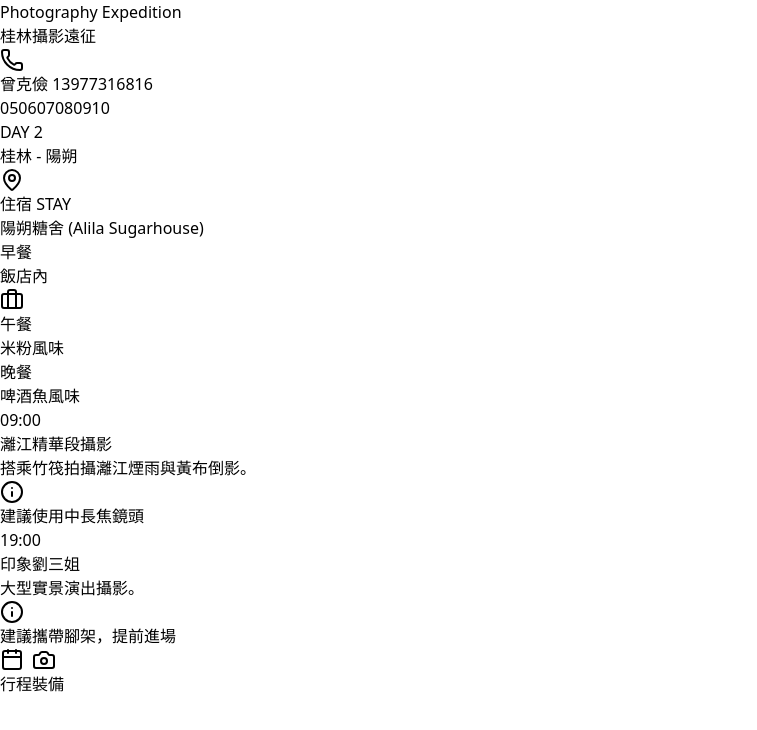
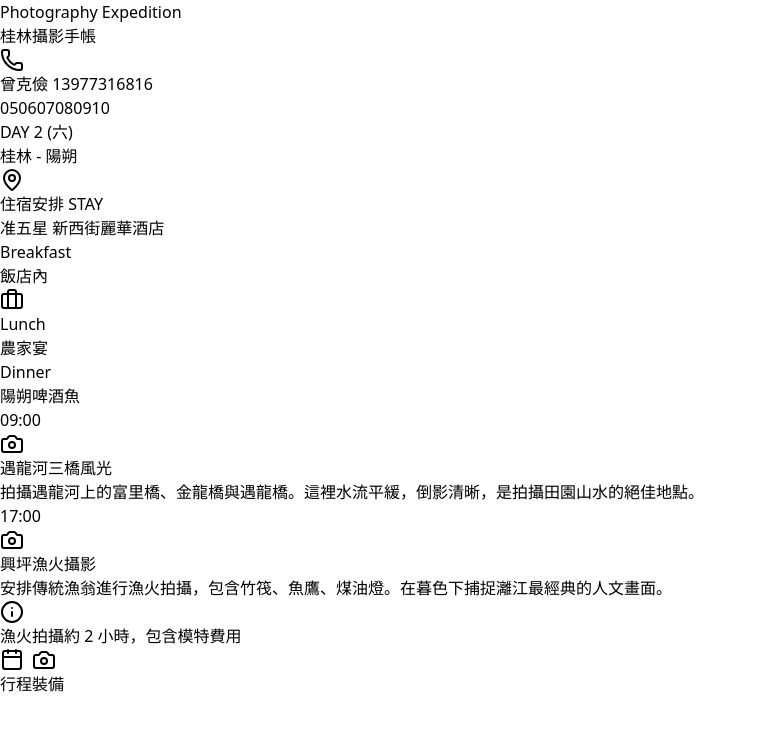
Before and after one commit to kmtsvlee/guilin-trip, a React (Vite) app: page / in a window 1280 px wide. Both pictures are taken after a click on the button "06". Shown: the top 730 px of the page, without its empty margins (0-757 px from the left). Built offline with nearby package versions, Linux system fonts and the light colour scheme.

Commit message:
feat: 像素級還原金門質感版，補足所有景點描述

```diff
--- a/src/App.tsx
+++ b/src/App.tsx
@@ -1,6 +1,6 @@
 import { useState } from 'react';
-// 嚴格對齊引入清單，確保下方全部用到，消滅所有警告
-import { Camera, MapPin, Phone, Briefcase, Info, ChevronRight, Calendar, Luggage } from 'lucide-react';
+// 精確對齊引入清單，確保下方全部用到，消滅所有警告
+import { Camera, MapPin, Phone, Briefcase, Info, ChevronRight, Calendar, Luggage, Plane, Train } from 'lucide-react';
 
 interface DayData {
   date: string;
@@ -8,85 +8,85 @@ interface DayData {
   location: string;
   stay?: string;
   meals: { b?: string; l?: string; d?: string };
-  items: { t: string; title: string; desc?: string; note?: string }[];
+  items: { t: string; title: string; desc?: string; note?: string; icon: 'plane' | 'train' | 'camera' }[];
 }
 
 const schedule: DayData[] = [
   {
     date: "06/05", dayOfWeek: "五", location: "台北 - 澳門 - 桂林",
-    stay: "桂林喜來登酒店 (0773-2825588)",
+    stay: "國際五星 桂林喜來登酒店",
     meals: { b: "自理", l: "珠海風味", d: "粥城風味" },
     items: [
-      { t: "08:05", title: "桃園-澳門 (星宇 JX201)", desc: "抵達後前往珠海，午餐後搭乘動車前往桂林。" },
-      { t: "16:39", title: "廣州南-桂林西 (動車 D1862)", desc: "入住酒店，開啟喀斯特攝影之旅。", note: "需提前 1 小時到達車站" }
+      { t: "08:05", title: "桃園機場集合 (星宇 JX201)", desc: "搭機前往澳門。抵達後過關前往珠海，開啟這趟山水甲天下的攝影之旅。", icon: "plane" },
+      { t: "16:39", title: "廣州南 - 桂林西 (動車 D1862)", desc: "搭乘高速動車前往桂林。桂林是喀斯特地貌的明珠，獨特的山水結構舉世聞名。", note: "需提早 1 小時到達車站", icon: "train" }
     ]
   },
   {
     date: "06/06", dayOfWeek: "六", location: "桂林 - 陽朔",
-    stay: "陽朔糖舍 (Alila Sugarhouse)",
-    meals: { b: "飯店內", l: "米粉風味", d: "啤酒魚風味" },
+    stay: "准五星 新西街麗華酒店",
+    meals: { b: "飯店內", l: "農家宴", d: "陽朔啤酒魚" },
     items: [
-      { t: "09:00", title: "灕江精華段攝影", desc: "搭乘竹筏拍攝灕江煙雨與黃布倒影。", note: "建議使用中長焦鏡頭" },
-      { t: "19:00", title: "印象劉三姐", desc: "大型實景演出攝影。", note: "建議攜帶腳架，提前進場" }
+      { t: "09:00", title: "遇龍河三橋風光", desc: "拍攝遇龍河上的富里橋、金龍橋與遇龍橋。這裡水流平緩，倒影清晰，是拍攝田園山水的絕佳地點。", icon: "camera" },
+      { t: "17:00", title: "興坪漁火攝影", desc: "安排傳統漁翁進行漁火拍攝，包含竹筏、魚鷹、煤油燈。在暮色下捕捉灕江最經典的人文畫面。", note: "漁火拍攝約 2 小時，包含模特費用", icon: "camera" }
     ]
   },
   {
-    date: "06/07", dayOfWeek: "日", location: "陽朔 - 興坪 - 陽朔",
-    stay: "陽朔糖舍 (Alila Sugarhouse)",
-    meals: { b: "飯店內", l: "農家飯", d: "西街自理" },
+    date: "06/07", dayOfWeek: "日", location: "陽朔 - 相公山",
+    stay: "相公山山莊 或 同級",
+    meals: { b: "飯店內", l: "蝴蝶莊園", d: "陽朔風味餐" },
     items: [
-      { t: "05:00", title: "相公山日出", desc: "俯瞰灕江第一灣，拍攝雲海日出。", note: "凌晨出發，體力挑戰" },
-      { t: "17:30", title: "灕江漁火拍攝", desc: "興坪漁翁、魚鷹、煤油燈經典畫面。", note: "已預約模特漁翁" }
+      { t: "05:00", title: "相公山日出攝影", desc: "登上相公山舉目遠眺，群峰排列有序，蜿蜒流淌的灕江就在腳下，是捕捉雲海日出的頂級機位。", icon: "camera" },
+      { t: "16:00", title: "陽朔西街風情", desc: "體驗具備 1400 多年歷史的古鎮街區，拍攝明清風格建築與中西合璧的小鎮氛圍。", note: "此處可自由拍攝人文寫實", icon: "camera" }
     ]
   },
   {
     date: "06/08", dayOfWeek: "一", location: "陽朔 - 龍脊梯田",
-    stay: "龍脊全景樓",
-    meals: { b: "飯店內", l: "竹筒飯", d: "山珍風味" },
+    stay: "龍脊全景樓民宿",
+    meals: { b: "飯店內", l: "壯寨風味", d: "龍勝風味" },
     items: [
-      { t: "10:00", title: "前往龍勝龍脊梯田", desc: "拍攝壯族村寨與層疊梯田線條。", note: "山區路窄，建議攜帶輕便包" },
-      { t: "16:30", title: "金佛頂日落", desc: "捕捉夕陽餘暉灑在梯田上的金黃瞬間。", note: "廣角鏡頭必備" }
+      { t: "09:00", title: "黃洛瑤寨探訪", desc: "探訪紅瑤族聚居地，拍攝傳統建築與長髮民俗表演，感受大山深處的人文魅力。", icon: "camera" },
+      { t: "15:00", title: "龍脊梯田 - 平安壯寨", desc: "拍攝「九龍五虎」與「七星伴月」奇觀。如階梯般的田埂隨山勢起伏，線條感極強。", note: "需換乘景區電車，建議攜帶輕便相機", icon: "camera" }
     ]
   },
   {
-    date: "06/09", dayOfWeek: "二", location: "龍脊 - 桂林",
-    stay: "桂林喜來登酒店",
-    meals: { b: "飯店內", l: "龍勝風味", d: "歡送晚宴" },
+    date: "06/09", dayOfWeek: "二", location: "龍脊 - 桂林市區",
+    stay: "國際五星 桂林喜來登酒店",
+    meals: { b: "飯店內", l: "竹筒飯風味", d: "九龍酒家" },
     items: [
-      { t: "05:30", title: "西山韶樂日出", desc: "龍脊梯田著名的晨曦視角。", note: "注意鏡頭除霧" },
-      { t: "19:30", title: "兩江四湖夜景", desc: "拍攝日月雙塔燈光。慢門攝影。", note: "建議使用三腳架" }
+      { t: "05:30", title: "梯田晨霧日出", desc: "清晨的龍脊常有霧氣繚繞。拍攝晨曦灑在水田上的反光，呈現如詩如畫的層次感。", icon: "camera" },
+      { t: "19:00", title: "兩江四湖夜景", desc: "拍攝日月雙塔在湖面上的璀璨倒影。金塔與銀塔交相輝映，是桂林市標誌性夜景。", note: "建議使用三腳架，慢門攝影", icon: "camera" }
     ]
   },
   {
     date: "06/10", dayOfWeek: "三", location: "桂林 - 澳門 - 台北",
-    meals: { b: "飯店內", l: "動車便餐", d: "自理" },
+    meals: { b: "打包餐盒", l: "四合院風味", d: "自理" },
     items: [
-      { t: "07:32", title: "桂林北-珠海 (動車 G3875)", note: "需提早到達車站" },
-      { t: "20:50", title: "澳門-台北 (星宇 JX206)", desc: "返抵桃園機場，結束攝影遠征行程。", note: "4/21 已開放售票" }
+      { t: "09:34", title: "桂林西 - 廣州南 (動車 G2231)", desc: "搭乘高鐵返回廣州及珠海。收拾行囊與回憶，準備返台。", icon: "train" },
+      { t: "20:50", title: "澳門機場 (星宇 JX206)", desc: "帶著滿滿的攝影作品，搭機返回溫暖的家。", note: "4/21 記得確認售票狀況", icon: "plane" }
     ]
   }
 ];
 
 const gearData = [
-  { cat: "攝影器材", list: ["機身 x 2 (含備機)", "16-35mm 廣角", "24-70mm 萬用", "70-200mm 細節", "三腳架/減光鏡", "備用電池 x 5"] },
-  { cat: "必備物資", list: ["護照 / 台胞證", "個人藥品 / 防蚊", "雨衣 / 遮陽傘", "機能服飾 / 運動鞋"] }
+  { cat: "攝影器材 / GEAR", list: ["機身 x 2 (含備機)", "16-35mm 廣角", "24-70mm 萬用", "70-200mm 細節", "三腳架/減光鏡/快門線", "備用電池 x 5"] },
+  { cat: "必備物資 / ESSENTIALS", list: ["護照 / 台胞證", "個人藥品 / 防蚊液", "雨衣 / 遮陽傘", "機能服飾 / 輕便球鞋"] }
 ];
 
 export default function App() {
   const [day, setDay] = useState(0);
   const [tab, setTab] = useState<'plan' | 'gear'>('plan');
 
-  // 核心修復：使用非空斷言，徹底消滅紅字
-  const c = schedule[day]!;
+  // 核心修復：使用 as DayData 確保 TypeScript 絕對認可資料存在
+  const c = (schedule[day] || schedule[0]) as DayData;
 
   return (
     <div className="min-h-screen bg-[#FAF7F5] text-[#333] font-sans antialiased pb-32">
       {/* Header */}
       <header className="pt-10 px-6 pb-6 text-center">
-        <div className="text-[10px] font-black tracking-[0.3em] text-[#8B2323] opacity-60 mb-1 uppercase italic">Photography Expedition</div>
-        <h1 className="text-3xl font-black text-[#8B2323] tracking-tighter">桂林攝影遠征</h1>
+        <div className="text-[10px] font-black tracking-[0.3em] text-[#8B2323] opacity-60 mb-1 uppercase italic underline underline-offset-4 decoration-[#8B2323]/20">Photography Expedition</div>
+        <h1 className="text-3xl font-black text-[#8B2323] tracking-tighter uppercase">桂林攝影手帳</h1>
         <div className="mt-4 flex justify-center">
-           <div className="bg-white/80 px-4 py-1.5 rounded-full border border-[#E5DED9] flex items-center gap-2 shadow-sm">
+           <div className="bg-white/90 px-4 py-1.5 rounded-full border border-[#E5DED9] flex items-center gap-2 shadow-sm">
              <Phone className="w-3 h-3 text-[#8B2323]" />
              <span className="text-[11px] font-bold text-[#555]">曾克儉 13977316816</span>
            </div>
@@ -96,13 +96,7 @@ export default function App() {
       {/* Day Tabs */}
       <nav className="flex gap-3 px-6 overflow-x-auto no-scrollbar mb-8">
         {schedule.map((d, i) => (
-          <button
-            key={i}
-            onClick={() => setDay(i)}
-            className={`px-6 py-2.5 rounded-full text-xs font-bold transition-all shrink-0 border ${
-              day === i ? 'bg-[#8B2323] text-white border-[#8B2323] shadow-md' : 'bg-white text-[#8B2323] border-[#E5DED9]'
-            }`}
-          >
+          <button key={i} onClick={() => setDay(i)} className={`px-6 py-2.5 rounded-full text-xs font-bold transition-all shrink-0 border ${day === i ? 'bg-[#8B2323] text-white border-[#8B2323] shadow-md scale-105' : 'bg-white text-[#8B2323] border-[#E5DED9]'}`}>
             {d.date.split('/')[1]}
           </button>
         ))}
@@ -110,35 +104,35 @@ export default function App() {
 
       {tab === 'plan' ? (
         <main className="px-6 space-y-6 animate-in fade-in duration-500">
-          <div className="text-center py-4">
-            <h2 className="text-2xl font-black text-[#8B2323] italic uppercase">DAY {day + 1}</h2>
-            <div className="text-[#8B2323] font-bold tracking-widest mt-1 opacity-80 uppercase">{c.location}</div>
+          <div className="text-center">
+            <h2 className="text-2xl font-black text-[#8B2323] italic uppercase leading-none">DAY {day + 1} ({c.dayOfWeek})</h2>
+            <div className="text-[#8B2323] font-bold tracking-[0.2em] mt-2 opacity-80 uppercase text-xs">{c.location}</div>
           </div>
 
-          {/* Stay & Meals Card */}
-          <div className="bg-[#8B2323] text-white p-6 rounded-3xl shadow-xl space-y-4">
+          {/* Stay & Meals Card (Jinmen Style) */}
+          <div className="bg-[#8B2323] text-white p-6 rounded-[2.5rem] shadow-xl space-y-5">
              {c.stay && (
-               <div className="flex gap-3 border-b border-white/10 pb-4">
-                 <MapPin className="w-5 h-5 shrink-0 opacity-80" />
+               <div className="flex gap-4 border-b border-white/10 pb-4">
+                 <MapPin className="w-5 h-5 shrink-0 opacity-70 mt-1" />
                  <div>
-                   <div className="text-[10px] font-black tracking-widest opacity-60 mb-1 uppercase">住宿 STAY</div>
-                   <div className="text-sm font-bold">{c.stay}</div>
+                   <div className="text-[10px] font-black tracking-widest opacity-50 mb-1 uppercase">住宿安排 STAY</div>
+                   <div className="text-[13px] font-bold leading-tight">{c.stay}</div>
                  </div>
                </div>
              )}
-             <div className="grid grid-cols-3 gap-2 pt-2 text-center items-center">
-               <div>
-                 <div className="text-[10px] opacity-60 mb-1">早餐</div>
-                 <div className="text-xs font-bold">{c.meals.b}</div>
+             <div className="grid grid-cols-3 gap-2 pt-1 text-center items-center">
+               <div className="flex flex-col items-center">
+                  <div className="text-[9px] opacity-50 mb-1 uppercase tracking-tighter">Breakfast</div>
+                  <div className="text-[11px] font-bold">{c.meals.b}</div>
                </div>
-               <div className="border-x border-white/10 flex flex-col items-center">
-                 <Briefcase className="w-3 h-3 mb-1 opacity-40" />
-                 <div className="text-[10px] opacity-60 mb-1">午餐</div>
-                 <div className="text-xs font-bold">{c.meals.l}</div>
+               <div className="border-x border-white/10 flex flex-col items-center px-1">
+                  <Briefcase className="w-3.5 h-3.5 mb-1 opacity-40" />
+                  <div className="text-[9px] opacity-50 mb-1 uppercase tracking-tighter">Lunch</div>
+                  <div className="text-[11px] font-bold">{c.meals.l}</div>
                </div>
-               <div>
-                 <div className="text-[10px] opacity-60 mb-1">晚餐</div>
-                 <div className="text-xs font-bold">{c.meals.d}</div>
+               <div className="flex flex-col items-center">
+                  <div className="text-[9px] opacity-50 mb-1 uppercase tracking-tighter">Dinner</div>
+                  <div className="text-[11px] font-bold">{c.meals.d}</div>
                </div>
              </div>
           </div>
@@ -148,19 +142,24 @@ export default function App() {
             {c.items.map((it, i) => (
               <div key={i} className="flex gap-4">
                 <div className="flex flex-col items-center">
-                  <div className="w-3 h-3 rounded-full bg-[#8B2323] ring-4 ring-white" />
+                  <div className="w-3 h-3 rounded-full bg-[#8B2323] ring-4 ring-white shadow-sm" />
                   {i !== c.items.length - 1 && <div className="w-0.5 grow bg-[#E5DED9] my-1" />}
                 </div>
-                <div className="bg-white p-5 rounded-2xl border border-[#E5DED9] shadow-sm grow">
+                <div className="bg-white p-5 rounded-[1.8rem] border border-[#E5DED9] shadow-sm grow">
                   <div className="flex items-center gap-2 mb-2">
                     <span className="text-[#8B2323] font-black font-mono text-sm">{it.t}</span>
-                    <h3 className="font-black text-[#333] text-sm">{it.title}</h3>
+                    <div className="flex items-center gap-1.5 ml-1">
+                      {it.icon === 'plane' && <Plane className="w-3.5 h-3.5 text-[#8B2323]/40" />}
+                      {it.icon === 'train' && <Train className="w-3.5 h-3.5 text-[#8B2323]/40" />}
+                      {it.icon === 'camera' && <Camera className="w-3.5 h-3.5 text-[#8B2323]/40" />}
+                      <h3 className="font-black text-[#333] text-sm tracking-tight">{it.title}</h3>
+                    </div>
                   </div>
-                  {it.desc && <p className="text-[#666] text-xs leading-relaxed mb-3">{it.desc}</p>}
+                  {it.desc && <p className="text-[#666] text-[12px] leading-relaxed mb-3 font-medium">{it.desc}</p>}
                   {it.note && (
-                    <div className="bg-[#FAF7F5] p-3 rounded-xl flex items-start gap-2 border border-[#E5DED9]">
-                      <Info className="w-3.5 h-3.5 text-[#8B2323] mt-0.5" />
-                      <p className="text-[11px] font-bold text-[#8B2323]">{it.note}</p>
+                    <div className="bg-[#FAF7F5] p-3 rounded-2xl flex items-start gap-2 border border-[#E5DED9]">
+                      <Info className="w-3.5 h-3.5 text-[#8B2323] mt-0.5 shrink-0" />
+                      <p className="text-[11px] font-bold text-[#8B2323] leading-normal">{it.note}</p>
                     </div>
                   )}
                 </div>
@@ -171,19 +170,18 @@ export default function App() {
       ) : (
         <main className="px-6 space-y-6 animate-in slide-in-from-bottom-4 duration-500">
           <div className="text-center py-6">
-            <h2 className="text-2xl font-black text-[#8B2323] italic uppercase tracking-tighter">Equipment Checklist</h2>
-            <div className="text-[10px] text-zinc-400 font-bold tracking-[0.3em] uppercase mt-1">Ready for Shooting</div>
+            <h2 className="text-2xl font-black text-[#8B2323] italic uppercase tracking-tighter leading-none">Gear Checklist</h2>
+            <div className="text-[10px] text-zinc-400 font-bold tracking-[0.3em] uppercase mt-2">Ready for Expedition</div>
           </div>
           {gearData.map((g, i) => (
-            <div key={i} className="bg-white rounded-3xl p-6 border border-[#E5DED9] shadow-sm">
-              <h3 className="flex items-center gap-2 text-[#8B2323] font-black text-sm mb-4 border-b border-[#FAF7F5] pb-3 uppercase">
+            <div key={i} className="bg-white rounded-[2rem] p-6 border border-[#E5DED9] shadow-sm">
+              <h3 className="flex items-center gap-2 text-[#8B2323] font-black text-[13px] mb-4 border-b border-[#FAF7F5] pb-3 uppercase tracking-[0.1em]">
                 <Luggage className="w-4 h-4" /> {g.cat}
               </h3>
               <ul className="grid grid-cols-1 gap-3">
                 {g.list.map((l, j) => (
-                  <li key={j} className="flex items-center gap-2 text-xs font-bold text-[#555]">
-                    <ChevronRight className="w-3 h-3 text-[#8B2323] opacity-40" />
-                    {l}
+                  <li key={j} className="flex items-center gap-3 text-[13px] font-bold text-[#555]">
+                    <ChevronRight className="w-3.5 h-3.5 text-[#8B2323] opacity-30 shrink-0" /> {l}
                   </li>
                 ))}
               </ul>
@@ -192,19 +190,13 @@ export default function App() {
         </main>
       )}
 
-      {/* Bottom Navigation */}
+      {/* Bottom Nav Bar */}
       <div className="fixed bottom-8 left-10 right-10 flex justify-center z-50">
-        <div className="bg-[#333]/90 backdrop-blur-md px-2 py-2 rounded-full flex gap-1 shadow-2xl border border-white/10">
-          <button
-            onClick={() => setTab('plan')}
-            className={`flex items-center gap-2 px-6 py-2.5 rounded-full text-xs font-black transition-all ${tab === 'plan' ? 'bg-[#8B2323] text-white' : 'text-zinc-400 hover:text-white'}`}
-          >
+        <div className="bg-[#333]/90 backdrop-blur-xl px-2 py-2 rounded-full flex gap-1 shadow-[0_20px_50px_rgba(0,0,0,0.3)] border border-white/10">
+          <button onClick={() => setTab('plan')} className={`flex items-center gap-2 px-6 py-3 rounded-full text-xs font-black transition-all ${tab === 'plan' ? 'bg-[#8B2323] text-white shadow-lg' : 'text-zinc-400 hover:text-white'}`}>
             <Calendar className="w-4 h-4" /> 行程
           </button>
-          <button
-            onClick={() => setTab('gear')}
-            className={`flex items-center gap-2 px-6 py-2.5 rounded-full text-xs font-black transition-all ${tab === 'gear' ? 'bg-[#8B2323] text-white' : 'text-zinc-400 hover:text-white'}`}
-          >
+          <button onClick={() => setTab('gear')} className={`flex items-center gap-2 px-6 py-3 rounded-full text-xs font-black transition-all ${tab === 'gear' ? 'bg-[#8B2323] text-white shadow-lg' : 'text-zinc-400 hover:text-white'}`}>
             <Camera className="w-4 h-4" /> 裝備
           </button>
         </div>
```
